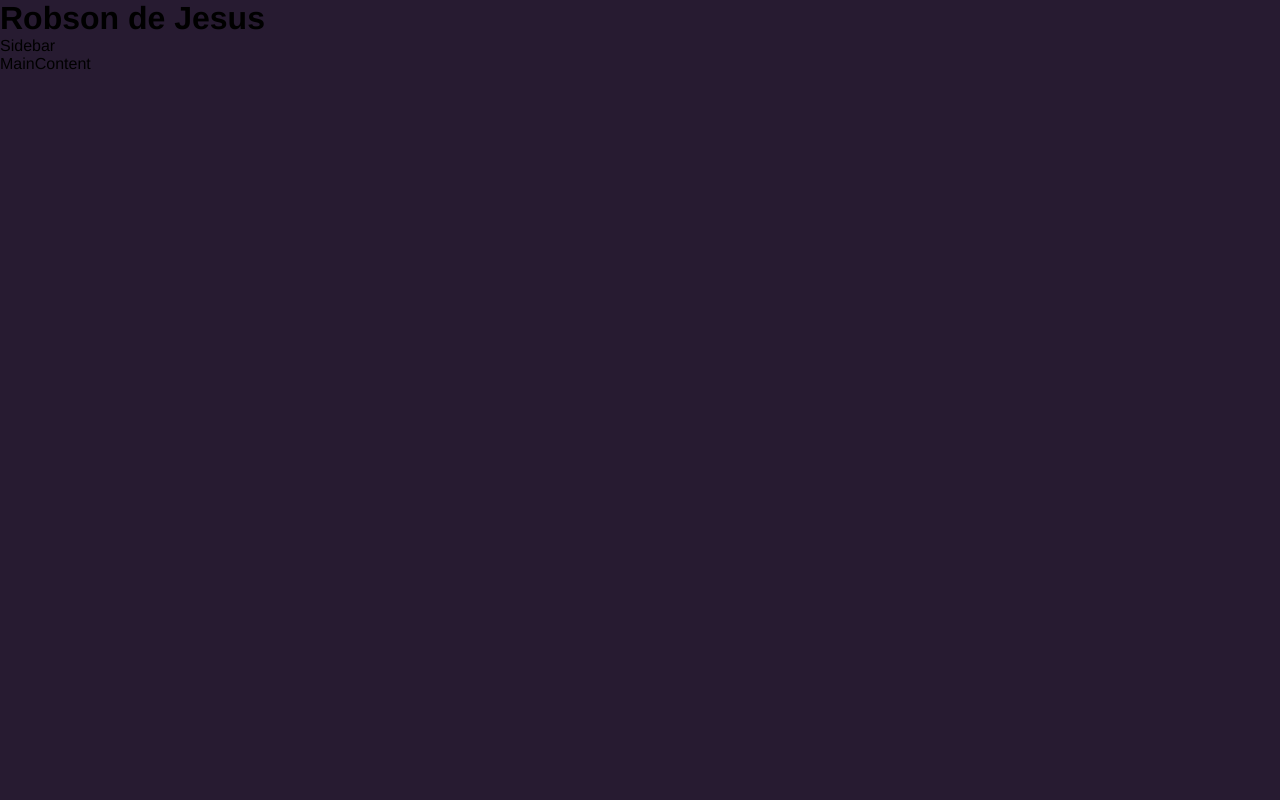
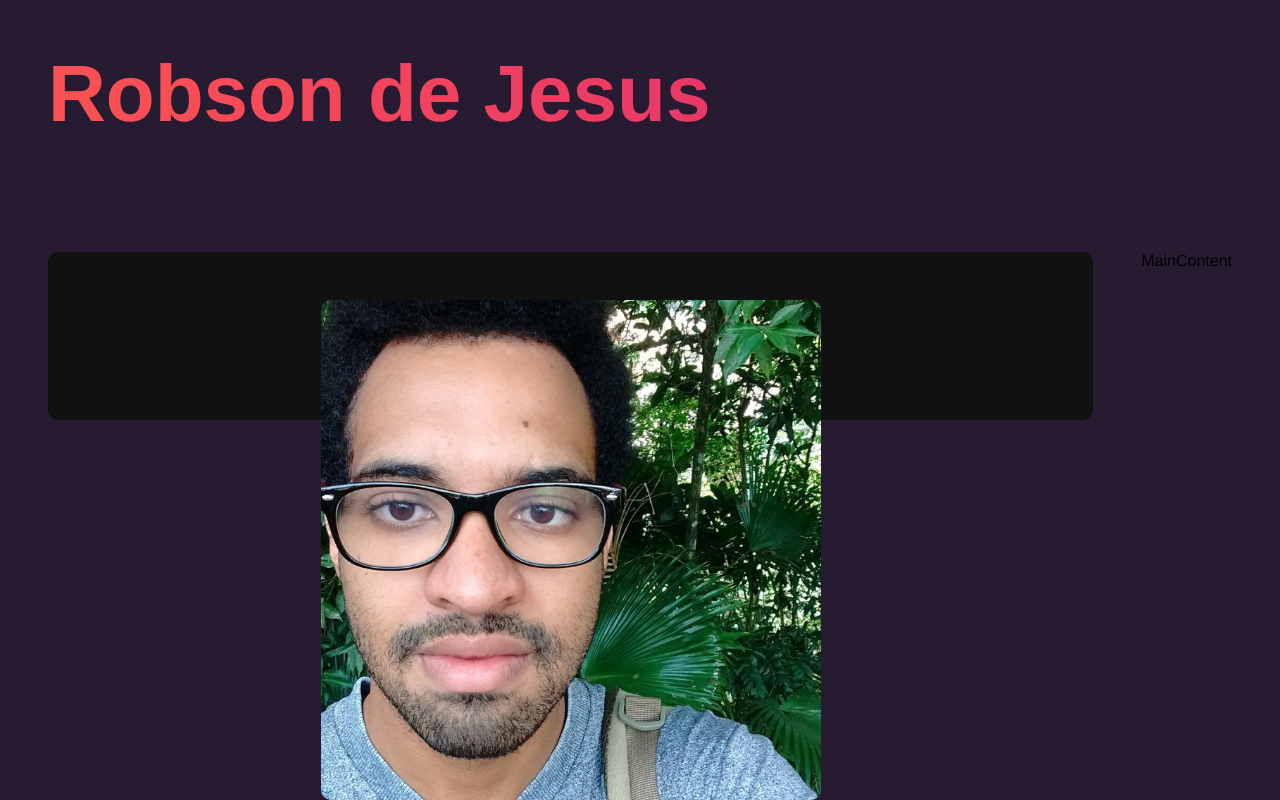
Before and after one commit to robsondejesus1996/My-Portfolio-ReactJS, a React (Vite) app in the folder my-portfolio-project/: page / in a window 1280 px wide. Built offline with nearby package versions, Linux system fonts and the light colour scheme.

Commit message:
Atualização sidebar e componente app principal

```diff
--- a/my-portfolio-project/src/App.tsx
+++ b/my-portfolio-project/src/App.tsx
@@ -3,17 +3,13 @@ import Sidebar from "./components/Sidebar";
 
 import "./styles/components/app.sass";
 
-
-
 function App() {
   return (
-    <>
-      <div className="portfolio">
-        <h1>Robson de Jesus</h1>
-        <Sidebar/>
-        <MainContent/>
-      </div>
-    </>
+    <div id="portfolio">
+      <h1>Robson de Jesus</h1>
+      <Sidebar />
+      <MainContent />
+    </div>
   );
 }
 
--- a/my-portfolio-project/src/components/Sidebar.tsx
+++ b/my-portfolio-project/src/components/Sidebar.tsx
@@ -1,6 +1,19 @@
+import Avatar from '../img/eu.jpg'
+
+import '../styles/components/sidebar.sass'
+
 const Sidebar = () => {
     return (
-        <div>Sidebar</div>
+       <aside id="sidebar">
+            <img src={Avatar} alt="Robson de Jesus Imagem" />
+
+            <p className="title">Data Science</p>
+            <p>redes sociais</p>
+            <p>informacoes de contato</p>
+            <a href="" className="btn">
+                Download currículo
+            </a>
+       </aside>
     )
 }
 
--- a/my-portfolio-project/src/styles/components/app.sass
+++ b/my-portfolio-project/src/styles/components/app.sass
@@ -0,0 +1,16 @@
+@use '../variables'
+
+
+#portfolio
+    display: flex
+    flex-wrap: wrap
+    padding: 3rem
+    gap: 3rem
+
+    h1
+        width: 100%
+        font-size: 5rem
+        margin-bottom: 4rem
+        background: variables.$gradient
+        -webkit-background-clip: text
+        -webkit-text-fill-color: transparent
--- /dev/null
+++ b/my-portfolio-project/src/styles/components/sidebar.sass
@@ -0,0 +1,18 @@
+@use '../variables'
+
+#sidebar
+    background-color: variables.$bg-color
+    flex: 1 1 0
+    border-radius: variables.$container-border-radius
+    display: flex
+    align-items: center
+    flex-direction: column
+    text-align: center
+    position: relative
+    padding: 3rem 0
+
+
+    img
+        max-width: 70%
+        border-radius: variables.$container-border-radius
+        position: absolute
```
